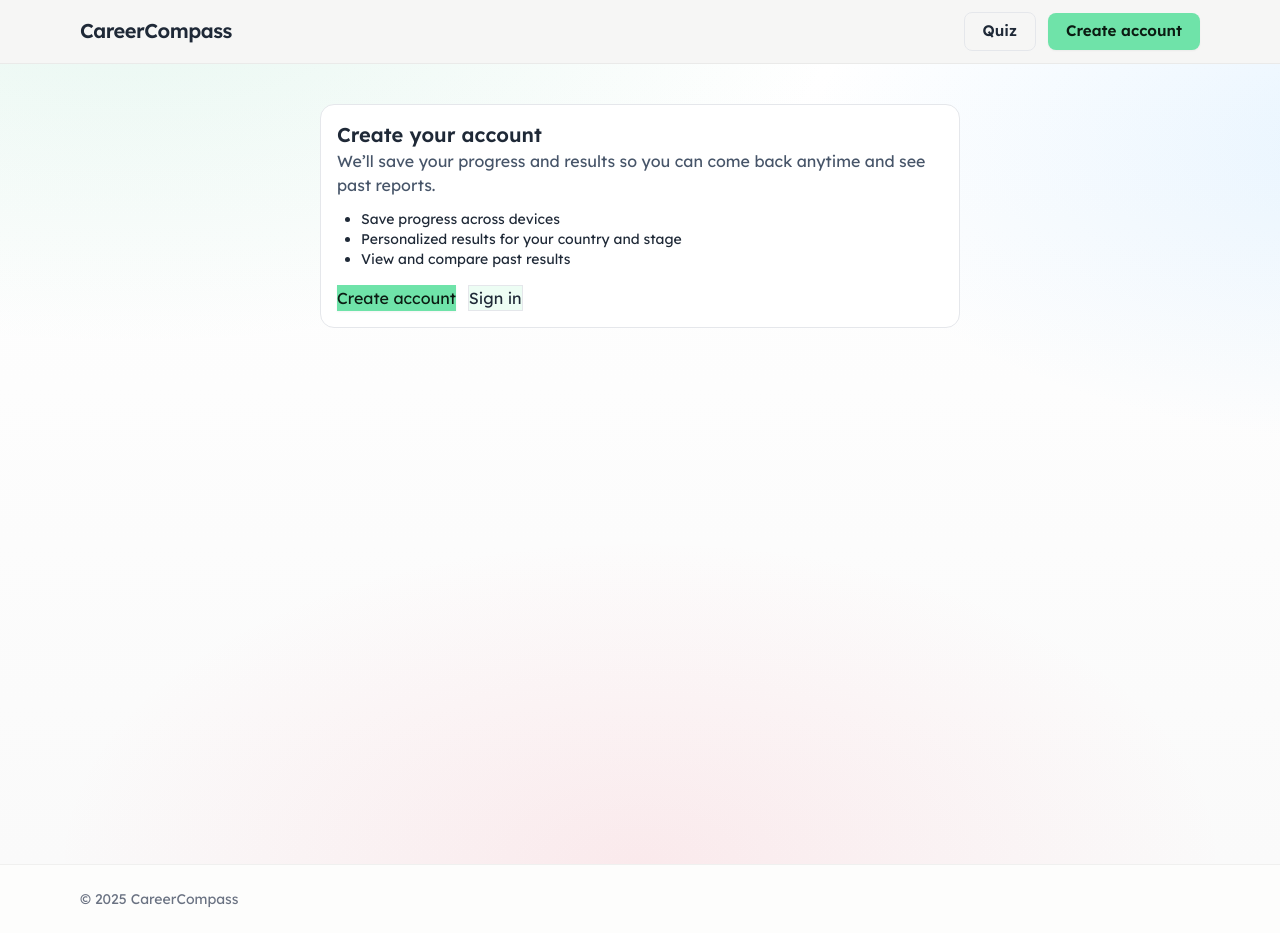
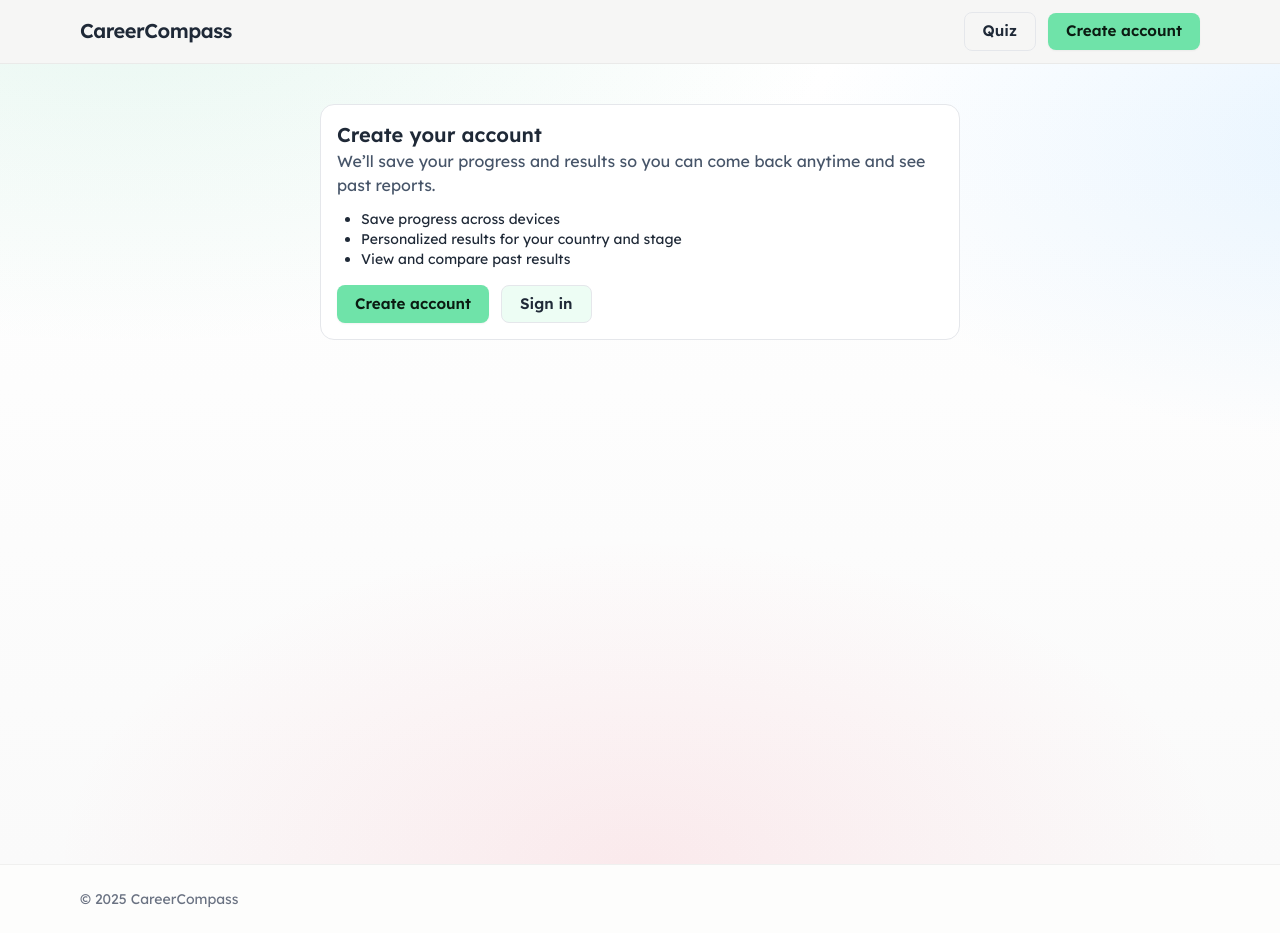
Before and after one commit to nero-tulip/career-compass, a Next.js app in the folder careerwise/: page /start in a window 1280 px wide. Built offline with nearby package versions, Linux system fonts and the light colour scheme; no server answers.

Commit message:
quick button update on /start

```diff
--- a/careerwise/src/app/start/page.tsx
+++ b/careerwise/src/app/start/page.tsx
@@ -19,10 +19,10 @@ export default function StartGatePage() {
           <li>View and compare past results</li>
         </ul>
         <div className="mt-4 flex gap-3">
-          <button onClick={() => router.push("/signup")} className="btn-primary">
+          <button onClick={() => router.push("/signup")} className="btn btn-primary">
             Create account
           </button>
-          <button onClick={() => router.push("/login")} className="btn-ghost">
+          <button onClick={() => router.push("/login")} className="btn btn-ghost">
             Sign in
           </button>
         </div>
```
